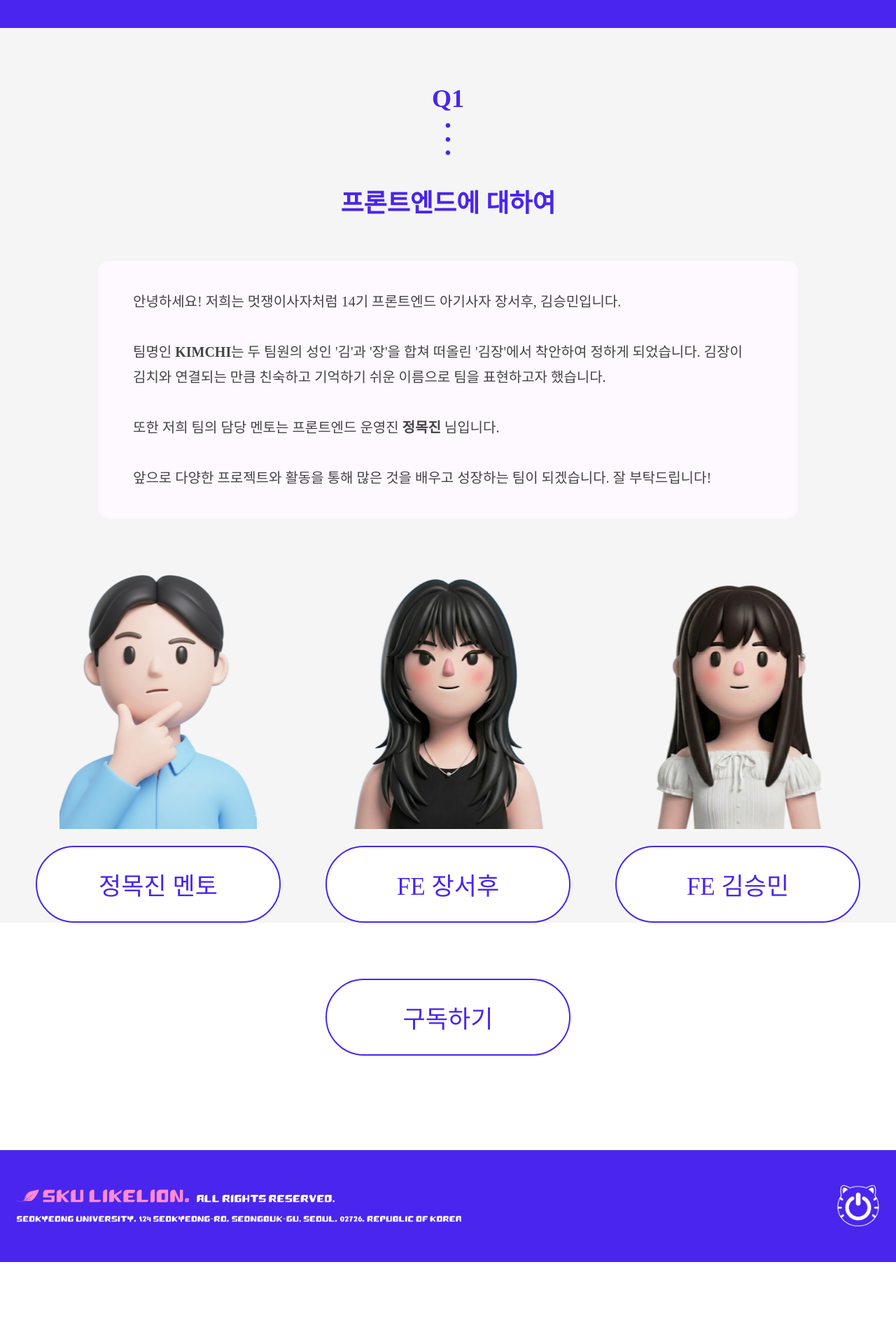
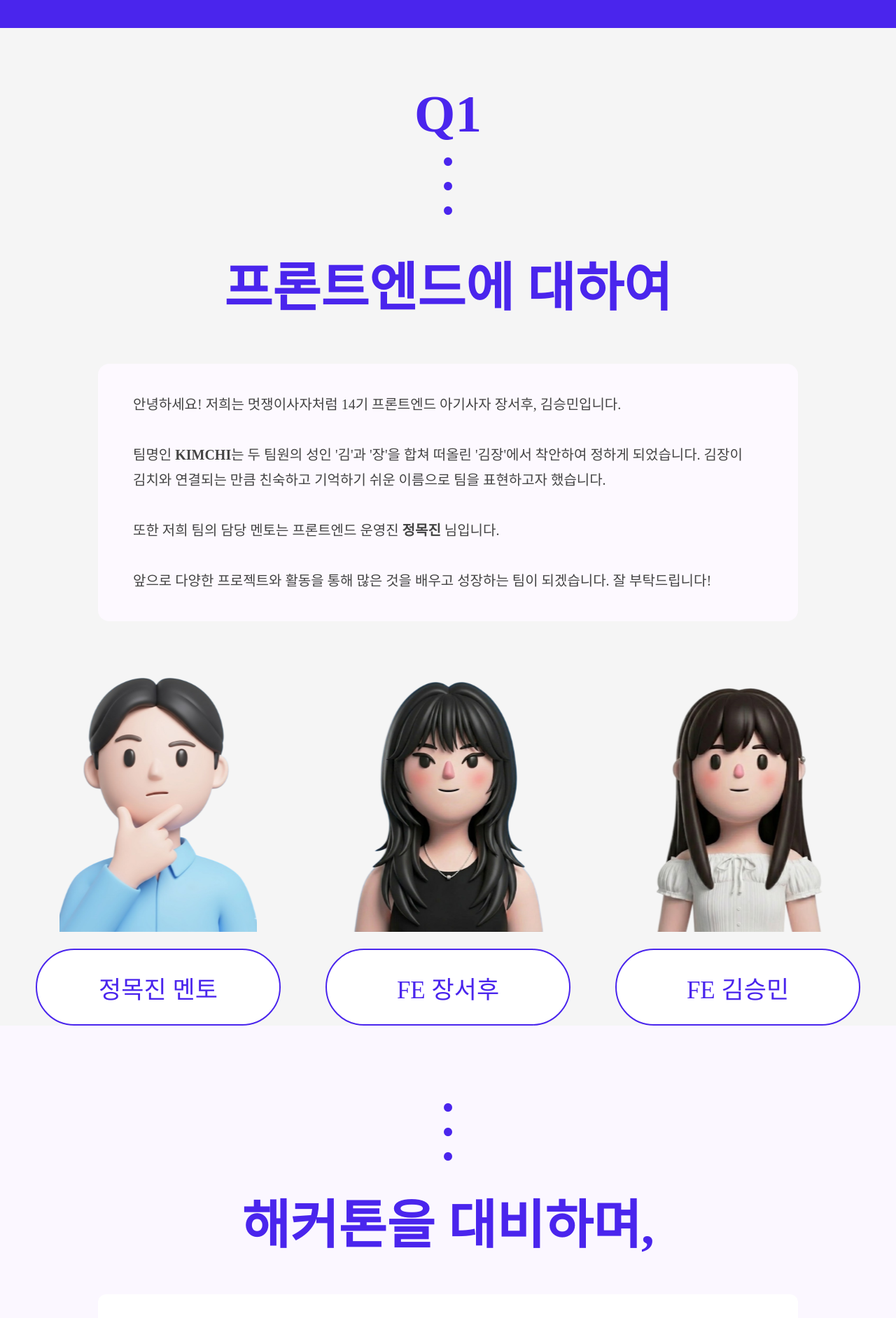
Before and after one commit to likelion14-kimchi/likelion14-fe, a React (Vite) app: page / in a window 1280 px wide. Shown: the part 760-2644 px from the top of the page at 70% size. Before the commit the page ends 2564 px from the top, so only its background shows below. Built offline with nearby package versions, Linux system fonts and the light colour scheme.

Commit message:
✨ Feat: 메인 구조 추가

```diff
--- a/src/pages/Main/Main.jsx
+++ b/src/pages/Main/Main.jsx
@@ -2,7 +2,7 @@ import styled from "styled-components";
 import Button from "../../components/button/Button";
 import TopSection from "../../components/topSection/TopSection";
 import IntroduceSection from "../introduce/IntroduceSection";
-
+import HackertonSection from "../hackerton/HackertonSection";
 import buttonImage from "../../assets/images/buttonImage.svg";
 import wheelImage from "../../assets/images/wheelImage.svg";
 
@@ -30,10 +30,7 @@ export default function Main() {
       />
 
       <IntroduceSection />
-
-      <ButtonBox>
-        <Button buttonName="구독하기" $active={false} />
-      </ButtonBox>
+      <HackertonSection />
     </Wrapper>
   );
 }
--- a/src/pages/introduce/IntroduceSection.jsx
+++ b/src/pages/introduce/IntroduceSection.jsx
@@ -103,8 +103,8 @@ const Wrapper = styled.section`
 const QuestionNumber = styled.h2`
   margin: 0;
   color: #4a25ed;
-  font-size: 36px;
-  font-weight: 700;
+  font-size: 75px;
+  font-weight: 600;
 `;
 
 const Dots = styled.div`
@@ -115,7 +115,7 @@ const Dots = styled.div`
 
   span {
     color: #4a25ed;
-    font-size: 28px;
+    font-size: 50px;
     line-height: 0.7;
   }
 `;
@@ -123,8 +123,8 @@ const Dots = styled.div`
 const Title = styled.h3`
   margin: 0;
   color: #4a25ed;
-  font-size: 36px;
-  font-weight: 700;
+  font-size: 75px;
+  font-weight: 600;
 `;
 
 const AnswerBox = styled.div`
```
